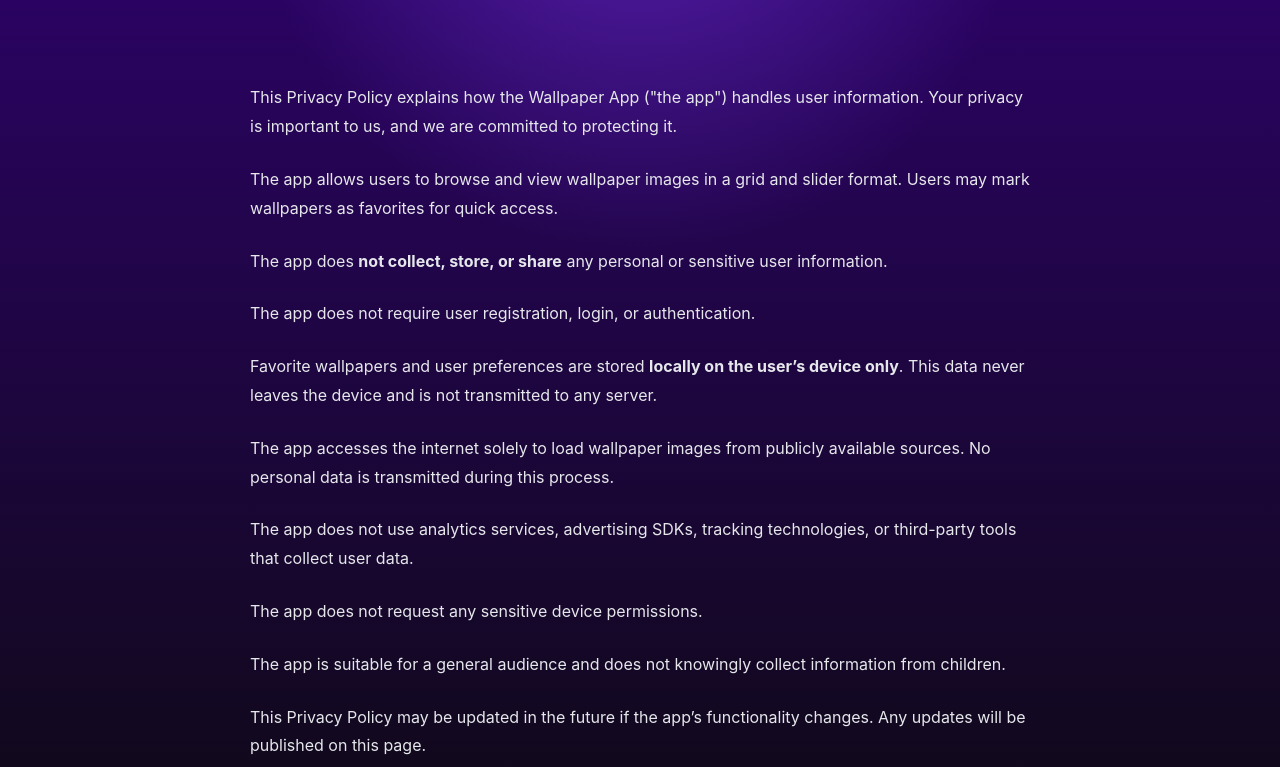
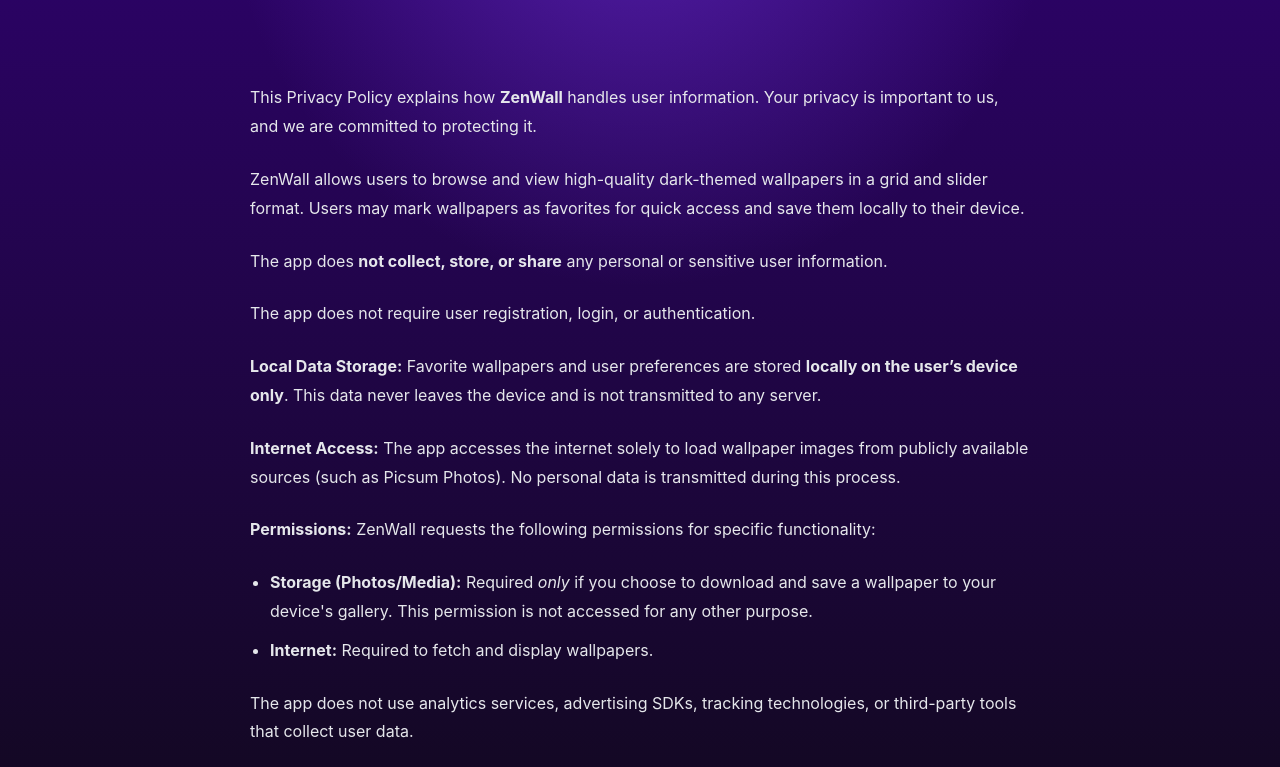
Before and after one commit to chintan297/wallpaperapp-legal, a plain HTML site: page index.html in a window 1280 px wide. Shown: the part 129-896 px from the top of the page. Drawn offline with Linux system fonts and the light colour scheme.

Commit message:
docs: Update privacy policy for ZenWall rebranding, add permission details, and clarify app functionality.

```diff
--- a/index.html
+++ b/index.html
@@ -3,7 +3,7 @@
   <head>
     <meta charset="UTF-8" />
     <meta name="viewport" content="width=device-width, initial-scale=1.0" />
-    <title>Privacy Policy | Wallpaper App</title>
+    <title>Privacy Policy | ZenWall</title>
 
     <style>
       :root {
@@ -68,6 +68,16 @@
         color: var(--text-main);
       }
 
+      .content ul {
+        margin-bottom: 24px;
+        padding-left: 20px;
+        color: var(--text-main);
+      }
+
+      .content li {
+        margin-bottom: 10px;
+      }
+
       /* ===== FOOTER ===== */
       footer {
         border-top: 1px solid rgba(255, 255, 255, 0.08);
@@ -90,20 +100,21 @@
   <body>
     <!-- ===== HERO ===== -->
     <section class="hero">
-      <h1>Privacy Policy</h1>
+      <h1>Privacy Policy for ZenWall</h1>
     </section>
 
     <!-- ===== CONTENT ===== -->
     <main class="content">
       <p>
-        This Privacy Policy explains how the Wallpaper App ("the app") handles
-        user information. Your privacy is important to us, and we are committed
-        to protecting it.
+        This Privacy Policy explains how <strong>ZenWall</strong> handles user
+        information. Your privacy is important to us, and we are committed to
+        protecting it.
       </p>
 
       <p>
-        The app allows users to browse and view wallpaper images in a grid and
-        slider format. Users may mark wallpapers as favorites for quick access.
+        ZenWall allows users to browse and view high-quality dark-themed
+        wallpapers in a grid and slider format. Users may mark wallpapers as
+        favorites for quick access and save them locally to their device.
       </p>
 
       <p>
@@ -116,23 +127,37 @@
       </p>
 
       <p>
-        Favorite wallpapers and user preferences are stored
+        <strong>Local Data Storage:</strong> Favorite wallpapers and user
+        preferences are stored
         <strong>locally on the user’s device only</strong>. This data never
         leaves the device and is not transmitted to any server.
       </p>
 
       <p>
-        The app accesses the internet solely to load wallpaper images from
-        publicly available sources. No personal data is transmitted during this
-        process.
+        <strong>Internet Access:</strong> The app accesses the internet solely
+        to load wallpaper images from publicly available sources (such as Picsum
+        Photos). No personal data is transmitted during this process.
       </p>
+
+      <p>
+        <strong>Permissions:</strong> ZenWall requests the following permissions
+        for specific functionality:
+      </p>
+      <ul>
+        <li>
+          <strong>Storage (Photos/Media):</strong> Required <em>only</em> if you
+          choose to download and save a wallpaper to your device's gallery. This
+          permission is not accessed for any other purpose.
+        </li>
+        <li>
+          <strong>Internet:</strong> Required to fetch and display wallpapers.
+        </li>
+      </ul>
 
       <p>
         The app does not use analytics services, advertising SDKs, tracking
         technologies, or third-party tools that collect user data.
       </p>
-
-      <p>The app does not request any sensitive device permissions.</p>
 
       <p>
         The app is suitable for a general audience and does not knowingly
@@ -146,11 +171,11 @@
 
       <p>
         If you have questions about this Privacy Policy, please contact the
-        developer via the Google Play Store listing.
+        developer via the Google Play Store listing support email.
       </p>
     </main>
 
     <!-- ===== FOOTER ===== -->
-    <footer>© 2025 Wallpaper App. All rights reserved.</footer>
+    <footer>© 2025 ZenWall. All rights reserved.</footer>
   </body>
 </html>
```
